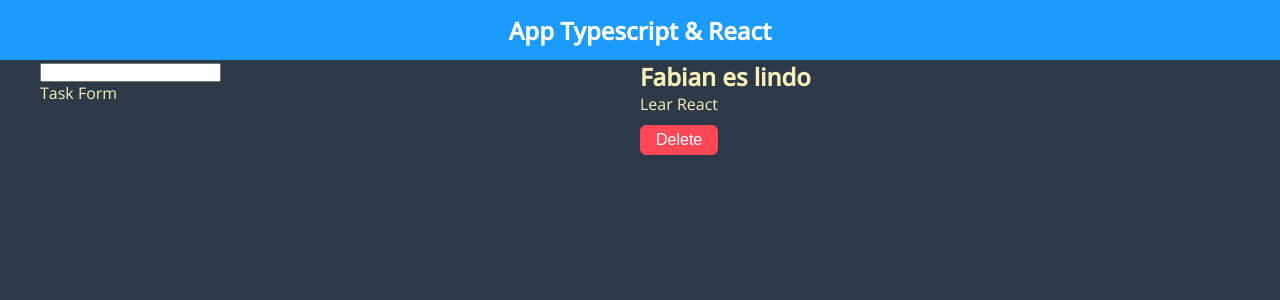
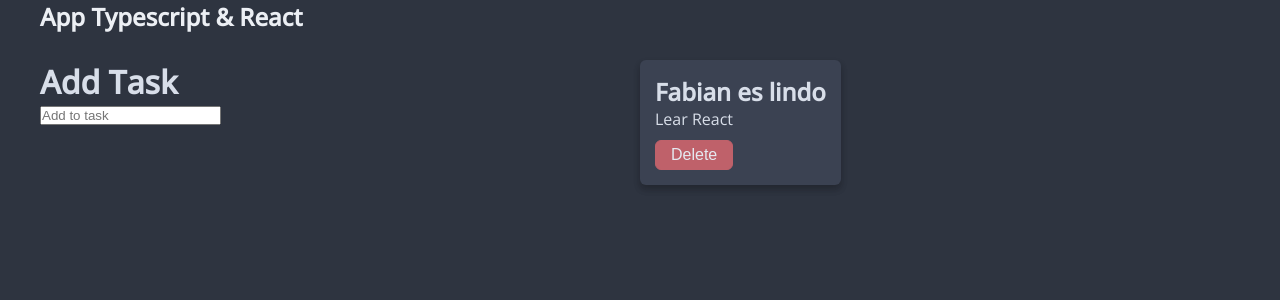
Before and after one commit to fabianmolinab/lista-tareas-typescript, a React (Vite) app: page / in a window 1280 px wide. Shown: the top 300 px of the page. Built offline with nearby package versions, Linux system fonts and the light colour scheme.

Commit message:
Se agrego la paleta de colores en const/colors y se colocaron los estilos de las cards

```diff
--- a/src/App.tsx
+++ b/src/App.tsx
@@ -2,7 +2,6 @@ import { useState } from 'react'
 import styled from 'styled-components'
 import { v4 as uuidv4 } from 'uuid'
 import { Nav } from './components/Nav'
-import { DivCont } from './components/TaskCard'
 import { TaskForm } from './components/TaskForm'
 import { TaskList } from './components/TaskList'
 import { Task } from './interfaces/Task.interface'
@@ -12,7 +11,7 @@ interface Props {
   subtitle: string;
 }
 
-export const App = ({ title, subtitle }: Props) => {
+export const App = ({ title }: Props) => {
   const [tasks, setTasks] = useState<Task[]>([
     {
       id: uuidv4(),
@@ -25,16 +24,13 @@ export const App = ({ title, subtitle }: Props) => {
   return (
     <div>
       <Nav title={title} />
-      <Conteiner>
+      <Container>
         <TaskForm />
         <TaskList tasks={tasks} />
-      </Conteiner>
+      </Container>
     </div>
   )
 }
-// TODO Se debe hacer esta tarea los mas pronto posible
-const Conteiner = styled.main`
+const Container = styled.main`
   display: flex;
-  max-width: 1200px;
-  margin: 0 auto;
 `
--- a/src/components/Nav.tsx
+++ b/src/components/Nav.tsx
@@ -1,4 +1,5 @@
 import styled from 'styled-components'
+import { colors } from '../const/colors'
 
 interface Props {
   title: string;
@@ -15,14 +16,12 @@ export const Nav = ({ title }: Props) => {
 }
 
 const NavStyle = styled.nav`
-  display: flex;
-  justify-content: space-around;
-  align-items: center;
-  background-color: #1b9cfc;
+  margin: 0 auto;
+  background-color: ${colors.backgroud0};
   height: 60px;
 `
 const Title = styled.a`
-  color: white;
+  color: ${colors.white0};
   text-decoration: none;
   font-size: 1.5em;
   font-weight: 700;
--- a/src/components/TaskCard.tsx
+++ b/src/components/TaskCard.tsx
@@ -1,4 +1,5 @@
 import styled from 'styled-components'
+import { colors } from '../const/colors'
 import { Task } from '../interfaces/Task.interface'
 import { DivContenedor } from './styles/DivContenedor'
 
@@ -8,19 +9,21 @@ interface Props {
 
 export const TaskCard = ({ task }: Props) => {
   return (
-    <DivContenedor>
+    <DivCard>
       <h2>{task.title}</h2>
       <p> {task.description}</p>
       <Button>Delete</Button>
-    </DivContenedor>
+    </DivCard>
   )
 }
 
+// Styles----------------------------
+
 export const Button = styled.button`
-  background-color: #ff4757;
-  border: 1.5px solid #ff4757;
+  background-color: ${colors.red};
+  border: 1.5px solid ${colors.red};
   border-radius: 6px;
-  color: #ffffff;
+  color: ${colors.white1};
   cursor: pointer;
   font-size: 1em;
   padding: 5px 15px;
@@ -32,3 +35,9 @@ export const Button = styled.button`
     //transform: scale(1, 1.1);
   }
 `
+export const DivCard = styled.div`
+  background-color: ${colors.background1};
+  border-radius: 6px;
+  padding: 15px;
+  box-shadow: rgb(15 17 21 / 25%) 0px 4px 6px, rgb(15 17 21 / 10%) 0px 5px 7px;
+`
--- a/src/components/TaskForm.tsx
+++ b/src/components/TaskForm.tsx
@@ -1,10 +1,19 @@
 import { DivContenedor } from './styles/DivContenedor'
 
-export const TaskForm = (props: {}) => {
+export const TaskForm = () => {
+  const handleOnChange = () => {}
+  const handleSubmit = () => {}
   return (
     <DivContenedor>
-      <input type="text" />
-      <p>Task Form</p>
+      <h1>Add Task</h1>
+      <form onSubmit={handleSubmit}>
+        <input
+          type="text"
+          placeholder="Add to task"
+          name="title"
+          onChange={handleOnChange}
+        />
+      </form>
     </DivContenedor>
   )
 }
--- a/src/components/styles/GlobalStyles.ts
+++ b/src/components/styles/GlobalStyles.ts
@@ -14,8 +14,10 @@ export const GlobalStyles = createGlobalStyle`
     font-size: 1em;
   }
   body {
-    background-color: #2C3A47;
-    color: #F8EFBA;
+    background-color: #2E3440;
+    color: #D8DEE9;
+    max-width: 1200px;
+    margin: 0 auto;
   }
 
 `
--- /dev/null
+++ b/src/const/colors.ts
@@ -0,0 +1,18 @@
+export const colors = {
+  backgroud0: '#2E3440',
+  background1: '#3B4252',
+  background2: '#434C5E',
+  background3: '#4C566A',
+  white0: '#ECEFF4',
+  white1: '#E5E9F0',
+  white2: '#D8DEE9',
+  frost0: '#8FBCBB',
+  frost1: '#88C0D0',
+  frost2: '#81A1C1',
+  frost3: '#5E81AC',
+  red: '#BF616A',
+  orange: '#D08770',
+  yellow: '#EBCB8B',
+  green: '#A3BE8C',
+  violet: '#B48EAD'
+}
```
